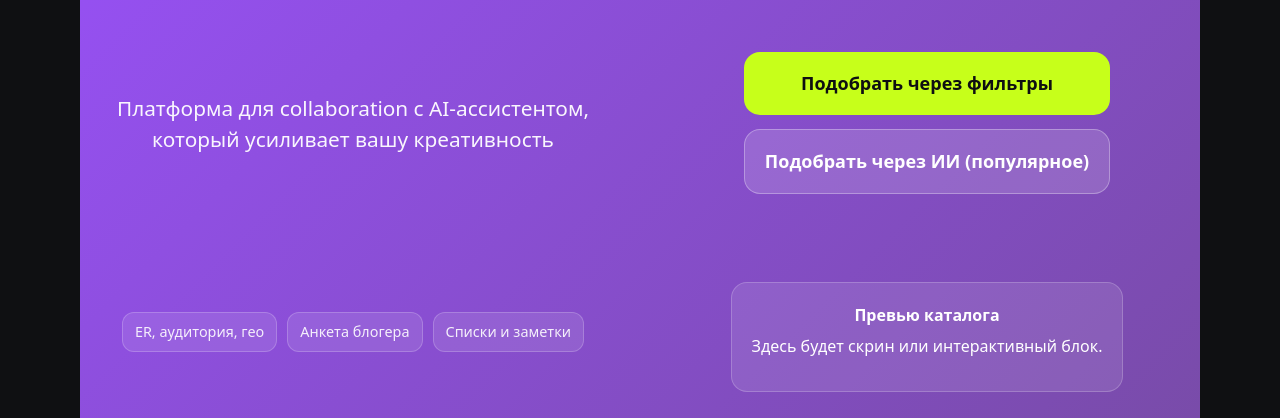
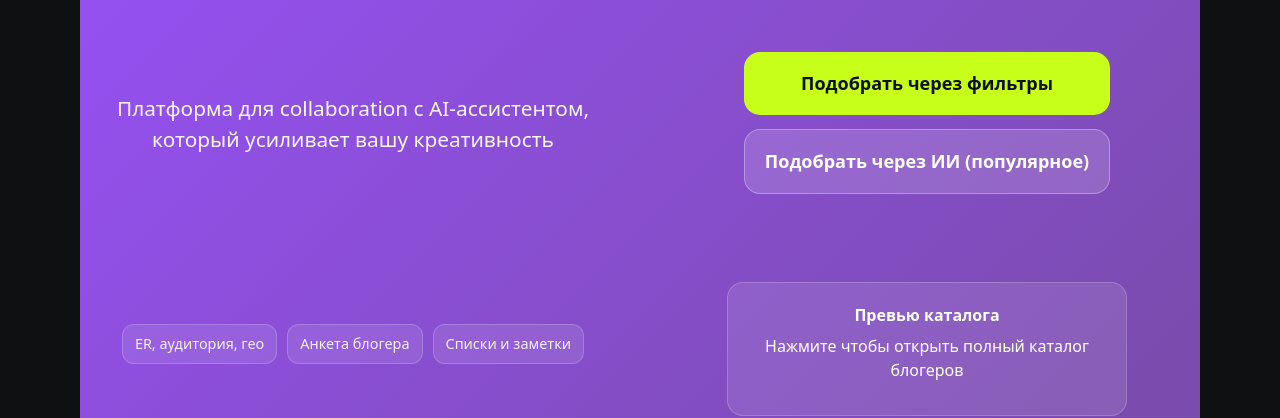
Before and after one commit to Phonomania23/Bloggers-Tools, a website: page index.html in a window 1280 px wide. Shown: the part 396-814 px from the top of the page. Drawn offline with Linux system fonts and the light colour scheme.

Commit message:
Add files via upload

```diff
--- a/index.html
+++ b/index.html
@@ -107,6 +107,14 @@
       padding: 8px 12px;
       font-size: 0.9em;
       color: rgba(255, 255, 255, 0.9);
+      text-decoration: none;
+      transition: all 0.3s ease;
+      cursor: pointer;
+    }
+
+    .hero-feature-badge:hover {
+      background: rgba(255, 255, 255, 0.2);
+      transform: translateY(-2px);
     }
 
     .hero-preview {
@@ -118,6 +126,13 @@
       max-width: 400px;
       margin-left: auto;
       margin-right: auto;
+      cursor: pointer;
+      transition: all 0.3s ease;
+    }
+
+    .hero-preview:hover {
+      background: rgba(255, 255, 255, 0.15);
+      transform: translateY(-2px);
     }
 
     .links { display: flex; gap: 15px; justify-content: center; flex-wrap: wrap; margin-top: 20px; }
@@ -199,14 +214,14 @@
       </div>
 
       <div class="hero-features">
-        <span class="hero-feature-badge">ER, аудитория, гео</span>
-        <span class="hero-feature-badge">Анкета блогера</span>
-        <span class="hero-feature-badge">Списки и заметки</span>
+        <a href="#features" class="hero-feature-badge">ER, аудитория, гео</a>
+        <a href="creator.html?id=1" class="hero-feature-badge">Анкета блогера</a>
+        <a href="/agency.html#folders" class="hero-feature-badge">Списки и заметки</a>
       </div>
 
-      <div class="hero-preview">
+      <div class="hero-preview" onclick="location.href='/agency.html';" style="cursor: pointer;">
         <strong>Превью каталога</strong>
-        <p>Здесь будет скрин или интерактивный блок.</p>
+        <p>Нажмите чтобы открыть полный каталог блогеров</p>
       </div>
 
       <div class="links">
@@ -286,7 +301,7 @@
       </div>
     </section>
 
-    <!-- Демо блогеров с системой папок -->
+    <!-- Демо блогеров с системаой папок -->
     <section id="showcase" class="bloggers-showcase fade-in">
       <h2 class="section-title">Популярные блогеры в системе</h2>
       <div class="showcase-grid">
@@ -302,6 +317,7 @@
           <div class="blogger-demo-actions">
             <button class="btn-icon toggle-favorite" data-blogger-id="1" title="В избранное">☆</button>
             <button class="btn-icon add-to-folder-btn" data-blogger-id="1" title="Добавить в папку">📁</button>
+            <a href="creator.html?id=1" class="btn-icon" title="Открыть анкету">📋</a>
           </div>
         </div>
 
@@ -317,6 +333,7 @@
           <div class="blogger-demo-actions">
             <button class="btn-icon toggle-favorite" data-blogger-id="2" title="В избранное">☆</button>
             <button class="btn-icon add-to-folder-btn" data-blogger-id="2" title="Добавить в папку">📁</button>
+            <a href="creator.html?id=2" class="btn-icon" title="Открыть анкету">📋</a>
           </div>
         </div>
 
@@ -332,6 +349,7 @@
           <div class="blogger-demo-actions">
             <button class="btn-icon toggle-favorite" data-blogger-id="3" title="В избранное">☆</button>
             <button class="btn-icon add-to-folder-btn" data-blogger-id="3" title="Добавить в папку">📁</button>
+            <a href="creator.html?id=3" class="btn-icon" title="Открыть анкету">📋</a>
           </div>
         </div>
       </div>
@@ -349,7 +367,7 @@
         <div>— Бренд одежды "UrbanStyle"</div>
       </div>
       <div class="testimonial-card">
-        <p>"Как блогер, я ценю удобство коммуникации с брендами и гарантированные выплаты. Отличная платформа!"</p>
+        <p>"Как блогер, я ценю удобность коммуникации с брендами и гарантированные выплаты. Отличная платформа!"</p>
         <div>— @travel_with_me, 250K подписчиков</div>
       </div>
     </section>
@@ -411,7 +429,7 @@
         });
       }
 
-      // Используем DOMContentLoaded для инициализации :cite[1]:cite[7]
+      // Используем DOMContentLoaded для инициализации
       document.addEventListener("DOMContentLoaded", function() {
         window.addEventListener('scroll', animateOnScroll);
         animateOnScroll();
@@ -431,7 +449,7 @@
         function initDemoBloggers() {
           const demoBloggers = [
             { id: 1, name: "Иван Петров", platform: "YouTube", followers: 125000, category: "техника" },
-            { id: 2, name: "Анна Сидорova", platform: "Instagram", followers: 87000, category: "красота" },
+            { id: 2, name: "Анна Сидорова", platform: "Instagram", followers: 87000, category: "красота" },
             { id: 3, name: "Сергей Козлов", platform: "YouTube", followers: 356000, category: "игры" }
           ];
           setTimeout(() => {
@@ -453,7 +471,7 @@
           if (pos === 'fixed') document.body.classList.add('has-fixed-header');
         }
 
-        // Применяем компенсацию для фиксированного заголовка :cite[6]
+        // Применяем компенсацию для фиксированного заголовка
         applyHeaderCompensation();
       });
     })();
```
